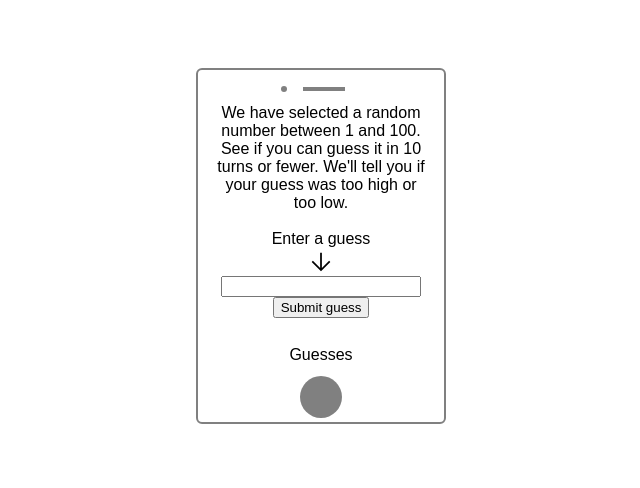
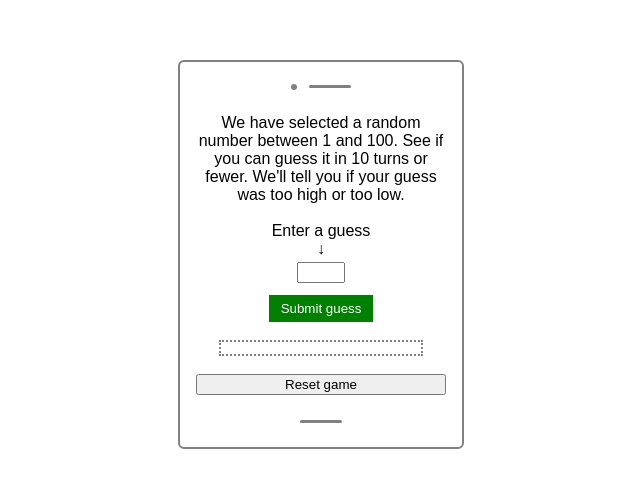
Before and after one commit to myspace8/Number-guessing-game, a plain HTML site: page index.html in a window 1280 px wide. Shown: the part 154-642 px from the top of the page, without its empty margins (319-959 px from the left). Drawn offline with Linux system fonts and the light colour scheme.

Commit message:
fiexed ui

```diff
--- a/index.html
+++ b/index.html
@@ -4,40 +4,49 @@
     <title>Home</title>
     <meta charset="UTF-8" />
     <meta name="viewport" content="width=device-width" />
-    <!--
-      Need a visual blank slate?
-      Remove all code in `styles.css`!
-    -->
     <link rel="stylesheet" href="styles.css" />
   </head>
   <body>
     <div id="phone">
-      <div id="phoneSensor">
-        <span id="dot"></span>
-        <span id="lineShort"></span>
+      <!-- More later -->
+      <div id="phone-sensor">
+        <span id=""></span>
+        <div>
+          <span id="dot"></span>
+          <span id="short-line"></span>
+        </div>
       </div>
-      <!-- <h1>Number guessing game</h1> -->
-
-      <p id="gameDescription">We have selected a random number between 1 and 100. See if you can guess it in 10 turns or fewer. We'll tell you if your guess was too high or too low.</p>
+      <p id="game-description">
+        We have selected a random number between 1 and 100. See if you can guess
+        it in 10 turns or fewer. We'll tell you if your guess was too high or
+        too low.
+      </p>
 
       <div id="form">
         <div id="label">
-          <label for="guessField">Enter a guess</label>
-          <svg xmlns="http://www.w3.org/2000/svg" height="28" viewBox="0 96 960 960" width="28"><path d="M480 896 160 576l42-42 248 248V256h60v526l248-248 42 42-320 320Z"/></svg>
+          <label for="guess-field">Enter a guess</label>
+          <span>&darr;</span>
         </div>
-        <input type="number" min="1" max="100" required id="guessField" class="guessField">
-        <input type="submit" value="Submit guess" class="guessSubmit">
+        <input
+          type="number"
+          min="1"
+          max="2"
+          required
+          id="guess-field"
+          id="guess-field"
+        />
+        <input type="submit" value="Submit guess" id="guess-submit" />
       </div>
 
-      <div class="resultParas">
-        <p class="guesses">Guesses</p>
-        <p class="lastResult">Last result</p>
-        <p class="lowOrHi">Hint</p>
+      <div id="result-paras">
+        <p class="guesses"></p>
+        <p class="last-result"></p>
+        <p class="lowOrhigh"></p>
       </div>
-      <div id="phoneSensor">
-        <span id="lineShort" class="homeButton"></span>
+      <button id="reset-game">Reset game</button>
+      <div id="phone-sensor">
+        <span id="short-line"></span>
       </div>
-      <button id="resetGame">Reset game</button>
     </div>
     <script type="module" src="script.js"></script>
   </body>
--- a/script.js
+++ b/script.js
@@ -1,10 +1,10 @@
 let randomNumber = Math.floor(Math.random() * 100) + 1;
-const resetGameButton = document.getElementById('resetGame');
+const resetGameButton = document.getElementById('reset-game');
 const guesses = document.querySelector('.guesses');
-const lastResult = document.querySelector('.lastResult');
-const lowOrHi = document.querySelector('.lowOrHi');
-const guessSubmit = document.querySelector('.guessSubmit');
-const guessField = document.querySelector('.guessField');
+const lastResult = document.querySelector('.last-result');
+const lowOrHi = document.querySelector('.lowOrhigh');
+const guessSubmit = document.getElementById('guess-submit');
+const guessField = document.getElementById('guess-field');
 let guessCount = 1;
 let resetButton;
 
@@ -45,25 +45,24 @@ guessSubmit.addEventListener('click', checkGuess);
 function setGameOver() {
   guessField.disabled = true;
   guessSubmit.disabled = true;
-  // resetButton = document.createElement('button');
-  // resetButton.textContent = 'Start new game';
-  // document.phone.appendChild(resetButton);
   resetGameButton.style.display = 'block';
   resetGameButton.addEventListener('click', resetGame);
 }
 
 function resetGame() {
+  console.log('ddd');
   guessCount = 1;
   const resetParas = document.querySelectorAll('.resultParas p');
   for (const resetPara of resetParas) {
     resetPara.textContent = '';
   }
 
-  // resetButton.parentNode.removeChild(resetButton);
   guessField.disabled = false;
   guessSubmit.disabled = false;
   guessField.value = '';
   guessField.focus();
   lastResult.style.backgroundColor = 'white';
   randomNumber = Math.floor(Math.random() * 100) + 1;
+  resetGameButton.style.display = 'none'
+  guesses.textContent = ''
 }
--- a/styles.css
+++ b/styles.css
@@ -1,24 +1,130 @@
-* {
+/* * {
   box-sizing: border-box;
   margin: 0;
-}
+} */
 
 html {
   font-family: sans-serif;
 }
 
 body {
-  width: 50%;
+  /* width: 50%;
   max-width: 800px;
   min-width: 480px;
-  margin: 0 auto;
+  margin: 0 auto; */
+  display: flex;
+  justify-content: center;
+  align-items: center;
   height: 100vh;
+}
+
+#phone {
+  display: grid;
+  grid-template-rows: 18px auto auto auto auto 18px;
+  gap: 18px;
+  border: 2px solid grey;
+  padding: 1rem;
+  border-radius: 6px;
+}
+
+#phone-sensor {
+  /* background-color: violet; */
   display: flex;
+  flex-direction: column;
   justify-content: center;
   align-items: center;
 }
 
-#gameDescription {
+#phone-sensor div {
+  display: flex;
+  justify-content: center;
+  align-items: center;
+  gap: 12px;
+}
+
+#dot {
+  width: 6px;
+  height: 6px;
+  border-radius: 50%;
+  background-color: grey;
+  right: 16px;
+}
+
+#short-line {
+  width: 42px;
+  height: 3px;
+  border-radius: 4px;
+  background-color: grey;
+}
+
+#game-description {
+  text-align: center;
+  max-width: 250px;
+  margin: 0;
+}
+
+#form {
+  display: flex;
+  flex-direction: column;
+  align-items: center;
+  gap: 4px;
+}
+
+#form #label {
+  display: flex;
+  flex-direction: column;
+  align-items: center;
+}
+
+#form #guess-submit {
+  background-color: green;
+  color: white;
+  padding: 6px 12px;
+  border: none;
+  margin-top: 8px;
+}
+
+#result-paras {
+  display: flex;
+  flex-direction: column;
+  align-items: center;
+  gap: 6px;
+  width: 200px;
+  max-width: 200px;
+  margin: auto;
+  border: 2px dotted gray;
+}
+
+#result-paras p {
+  margin: 0;
+}
+
+
+
+
+
+
+
+
+
+
+
+
+#game-description {
+  /* background-color: gold; */
+}
+
+#form {
+  /* display: flex; */
+  /* flex-direction: column; */
+  /* background-color: firebrick; */
+}
+
+.result-paras {
+  /* background-color: saddlebrown; */
+}
+
+/* #game-description {
   margin: 18px 0;
 }
 
@@ -41,22 +147,14 @@ body {
   align-items: center;
 }
 
-.lastResult {
+.last-result {
   color: white;
   padding: 3px;
 }
 
-/* Phone Shape */
-#phone {
-  position: relative;
-  border: 2px solid grey;
-  text-align: center;
-  padding: 1rem;
-  border-radius: 6px;
-  width: 250px;
-}
 
-#phoneSensor {
+
+#phone-sensor {
   position: absolute;
   display: flex;
   justify-content: center;
@@ -76,20 +174,20 @@ body {
   right: 16px;
 }
 
-#lineShort {
+#short-line {
   display: block;
   width: 42px;
   height: 4px;
   background-color: grey;
 }
 
-#phoneSensor .homeButton {
+#phone-sensor .home-button {
   position: absolute;
   height: 42px;
   border-radius: 50%;
   bottom: -12px;
 }
 
-#resetGame {
+#reset-game {
   display: none;
-}
+} */
```
